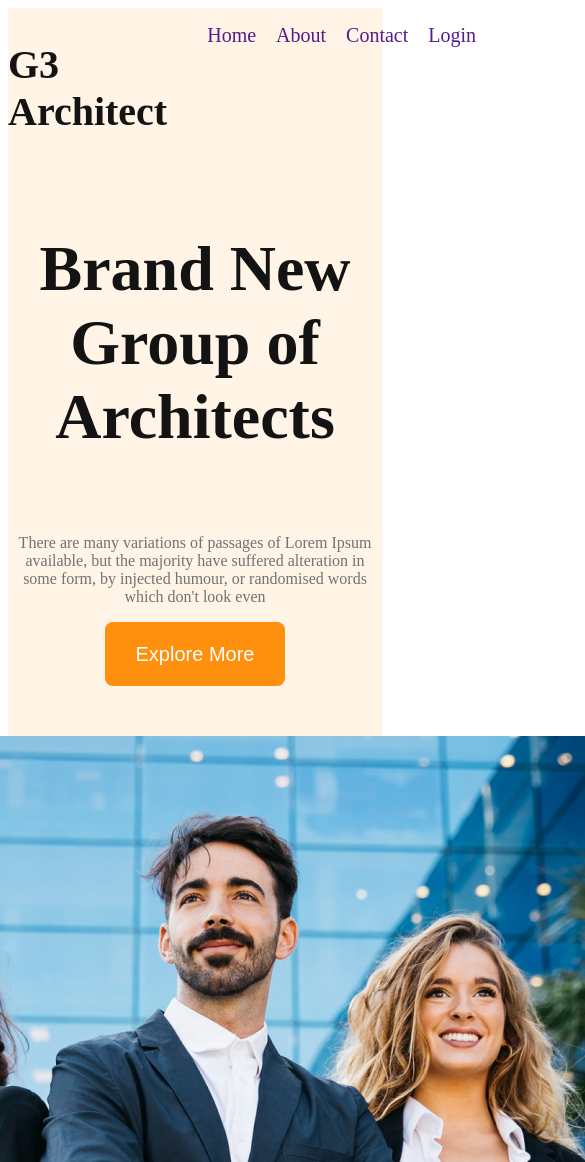
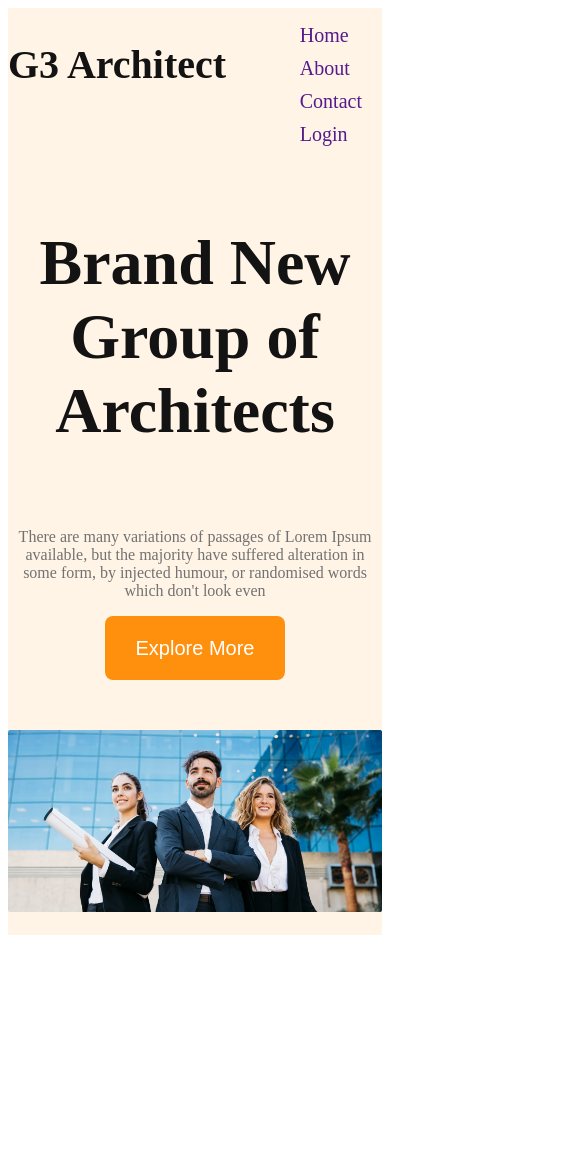
Before and after one commit to amirh25/g3-architect-resweb, a plain HTML site: page index.html in a window 390 px wide. Shown: the top 1162 px of the page, 585 px wide, since content can reach past the window. After the commit the page ends 943 px from the top, so only its background shows below. Drawn offline with Linux system fonts and the light colour scheme.

Commit message:
responsive header added

```diff
--- a/styles/architect.css
+++ b/styles/architect.css
@@ -54,6 +54,26 @@ header{
 .brand-title{
   font-weight:700; font-size: 4rem;
 }
-.banner{
+ .banner{
   margin-top: 50px; margin-bottom: 19px;
 }
+.banner img{
+  width: 100%;
+}
+
+
+
+
+/* responsive header for small device */
+ @media screen and (max-width:576px){
+  .nav-items{
+    flex-direction: column; gap: 10px;
+  }
+  .brand{
+    padding-left: 10px; padding-right: 10px;
+  }
+  .brand-section{
+    flex-direction: column;
+  }
+
+}
```
